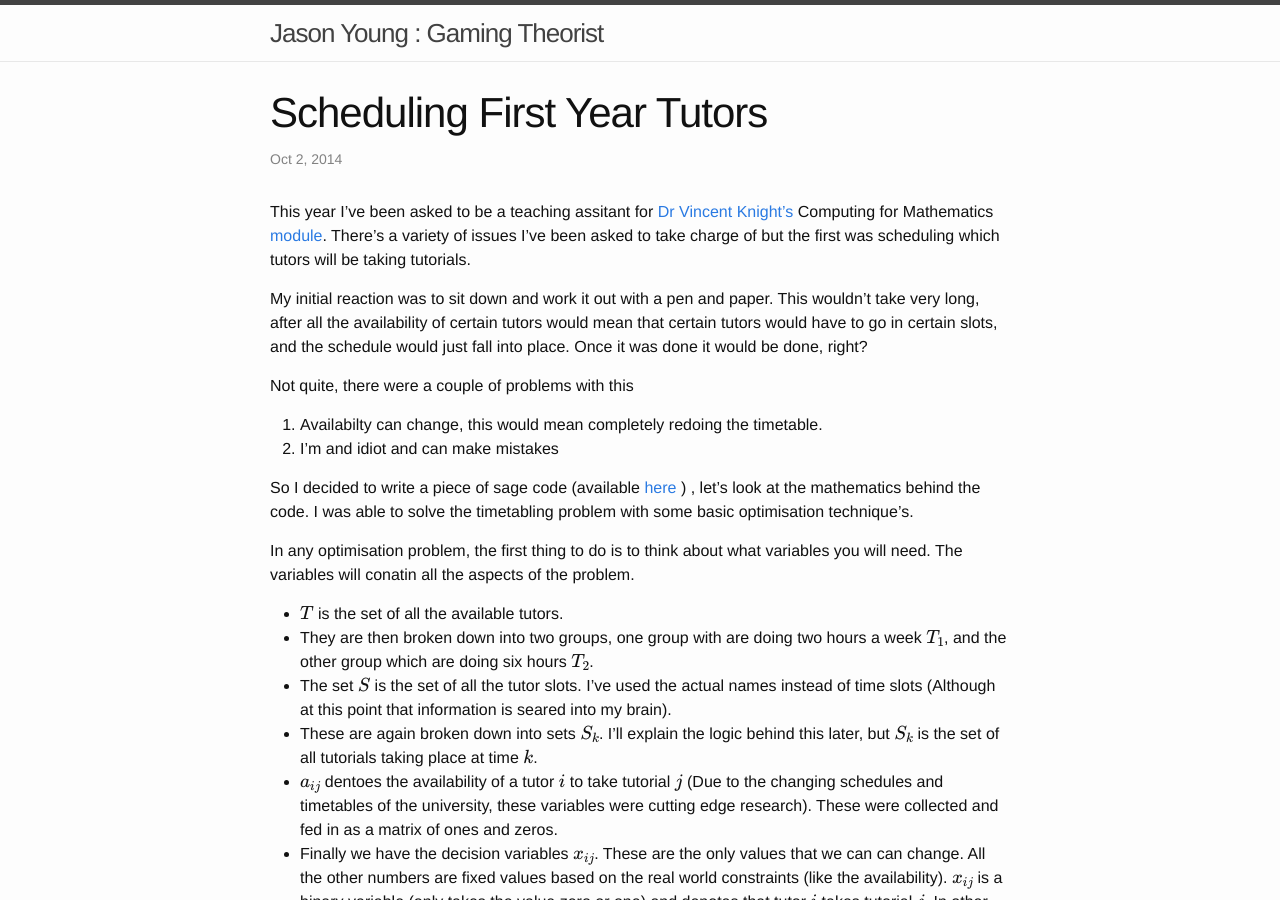
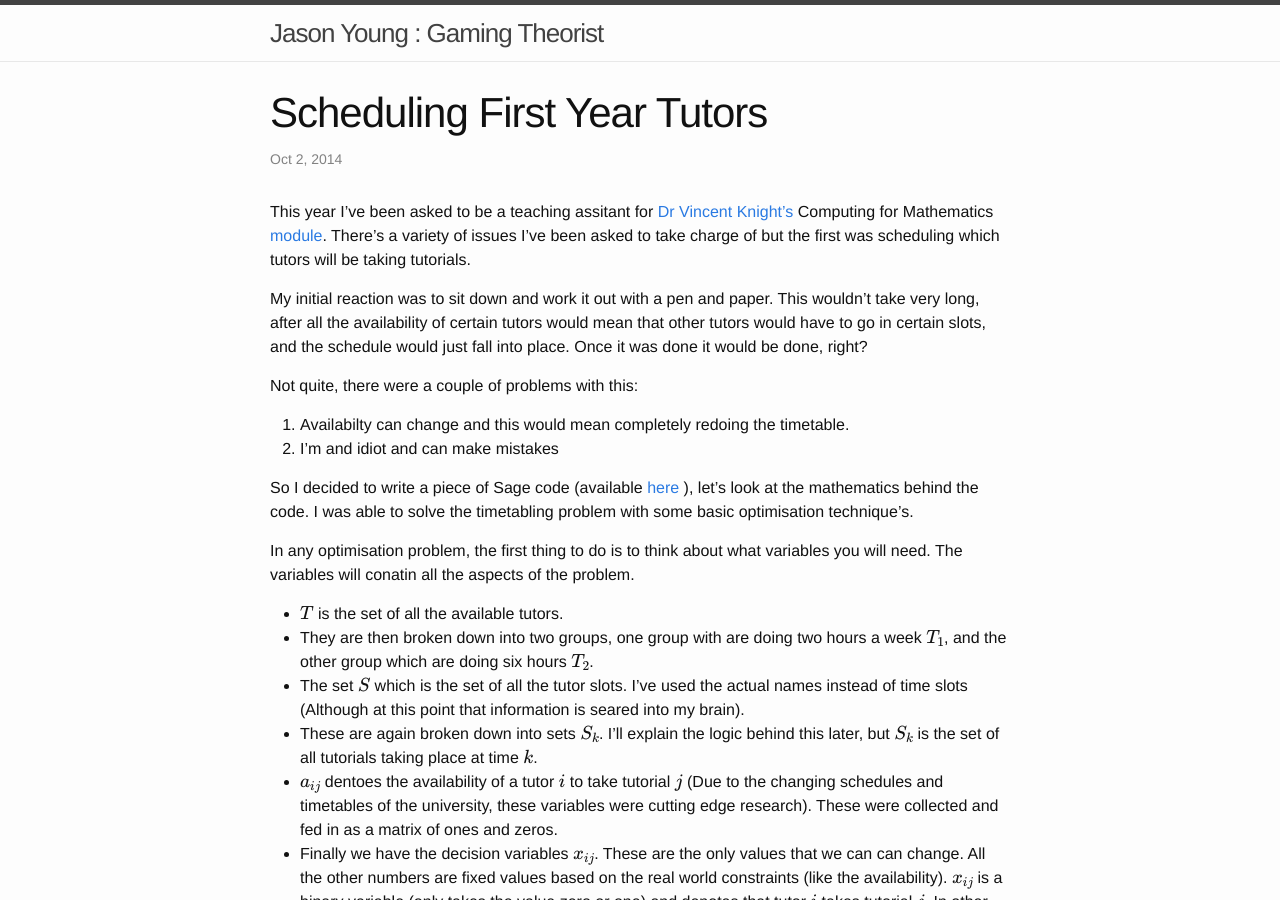
Before and after one commit to JasYoung314/gamingtheorist, a Jekyll site: the page built from _posts/2014-10-02-Scheduling-first-year-tutorials.md, in a window 1280 px wide and 900 px high. Built offline with Jekyll 4.4.1, drawn with Linux system fonts in a browser that asks for light colours; formulas are drawn with MathJax 3; comment, search, counter and statistics services are not loaded.

Commit message:
spelling

```diff
--- a/_posts/2014-10-02-Scheduling-first-year-tutorials.md
+++ b/_posts/2014-10-02-Scheduling-first-year-tutorials.md
@@ -11,15 +11,15 @@ This year I've been asked to be a teaching assitant for [Dr Vincent Knight's](ht
 There's a variety of issues I've been asked to take charge of but the first was scheduling which tutors will be taking tutorials.
 
 My initial reaction was to sit down and work it out with a pen and paper.
-This wouldn't take very long, after all the availability of certain tutors would mean that certain tutors would have to go in certain slots, and the schedule would just fall into place.
+This wouldn't take very long, after all the availability of certain tutors would mean that other tutors would have to go in certain slots, and the schedule would just fall into place.
 Once it was done it would be done, right?
 
-Not quite, there were a couple of problems with this
+Not quite, there were a couple of problems with this:
 
-1. Availabilty can change, this would mean completely redoing the timetable.
+1. Availabilty can change and this would mean completely redoing the timetable.
 2. I'm and idiot and can make mistakes
 
-So I decided to write a piece of sage code (available [here](https://github.com/JasYoung314/scheduler) ) , let's look at the mathematics behind the code.
+So I decided to write a piece of Sage code (available [here](https://github.com/JasYoung314/scheduler) ), let's look at the mathematics behind the code.
 I was able to solve the timetabling problem with some basic optimisation technique's.
 
 In any optimisation problem, the first thing to do is to think about what variables you will need.
@@ -27,7 +27,7 @@ The variables will conatin all the aspects of the problem.
 
 - \\(T\\) is the set of all the available tutors.
 - They are then broken down into two groups, one group with are doing two hours a week \\(T_1\\), and the other group which are doing six hours \\(T_2\\).
-- The set \\(S\\) is the set of all the tutor slots. I've used the actual names instead of time slots (Although at this point that information is seared into my brain).
+- The set \\(S\\) which is the set of all the tutor slots. I've used the actual names instead of time slots (Although at this point that information is seared into my brain).
 - These are again broken down into sets \\(S_k\\). I'll explain the logic behind this later, but \\(S_k\\) is the set of all tutorials taking place at time \\(k\\).
 - \\(a\_{ij}\\) dentoes the availability of a tutor \\(i\\) to take tutorial \\(j\\) (Due to the changing schedules and timetables of the university, these variables were cutting edge research). These were collected and fed in as a matrix of ones and zeros.
 - Finally we have the decision variables \\(x\_{ij}\\).
```
